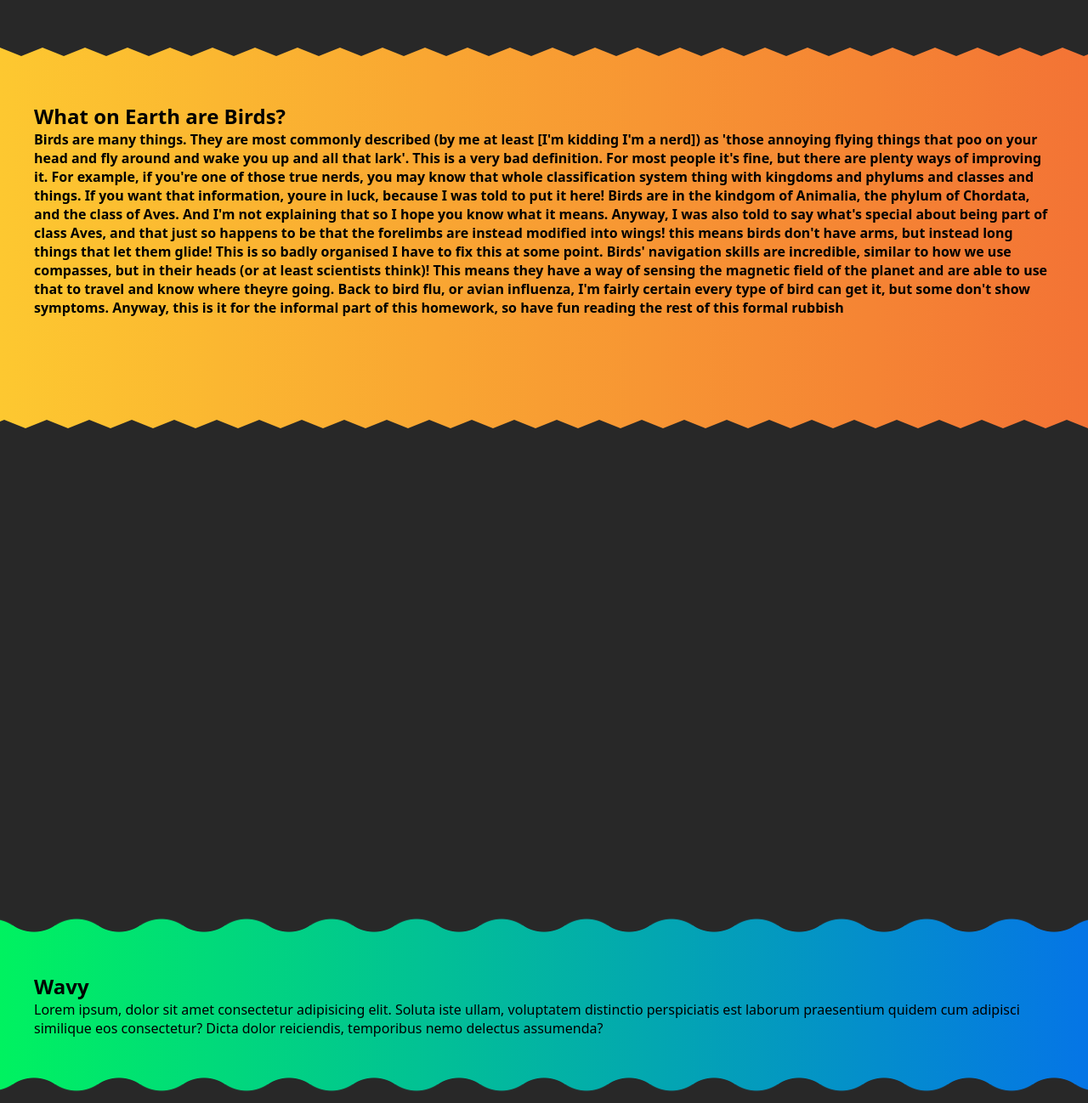
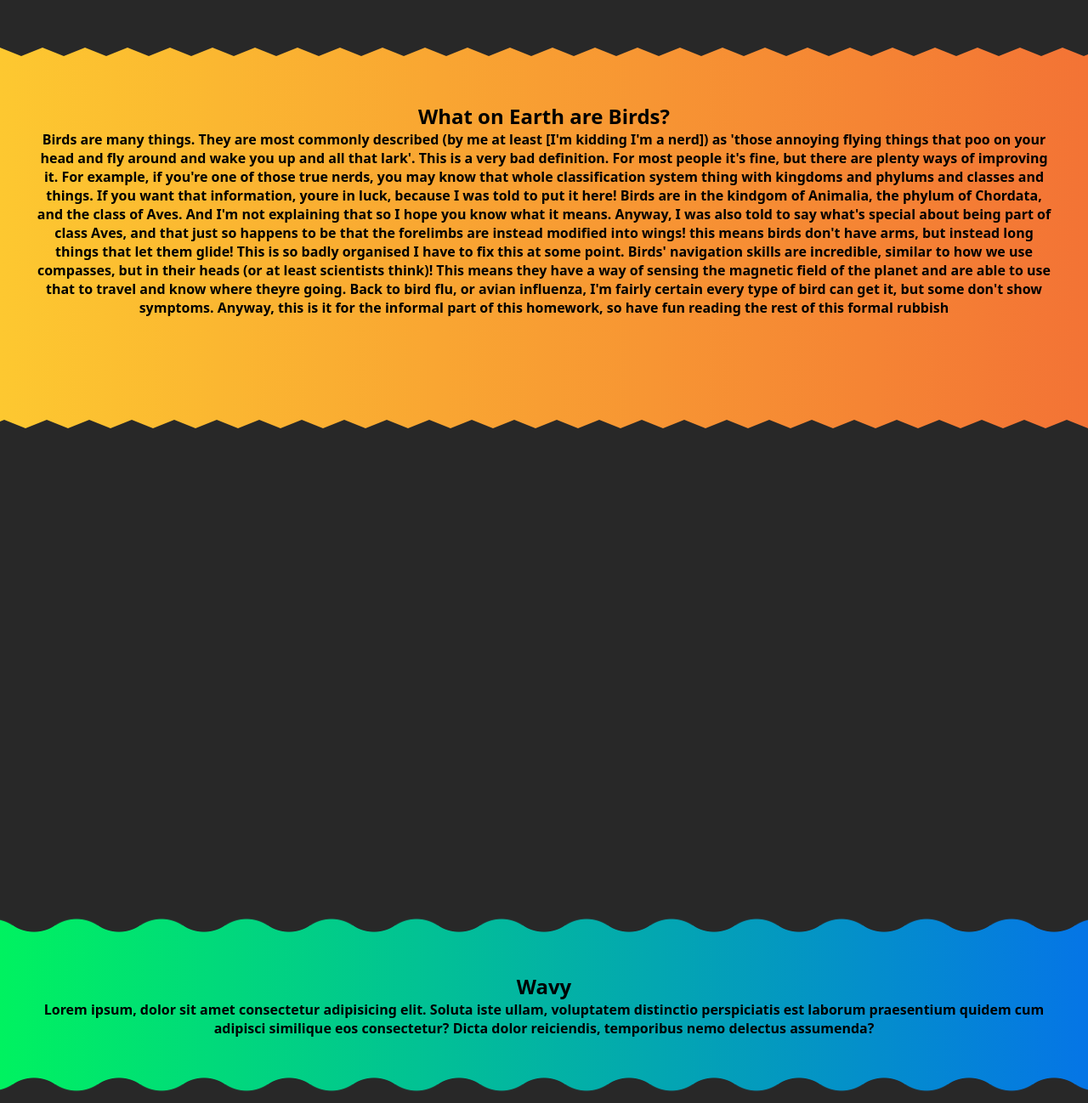
Before and after one commit to FutureShock314/Sci-HW-Bird-Flu, a plain HTML site: page index.html in a window 1280 px wide. Shown: the part 840-2138 px from the top of the page at 85% size. Drawn offline with Linux system fonts and the light colour scheme.

Commit message:
hkgfjytfyg

```diff
--- a/index.html
+++ b/index.html
@@ -52,10 +52,10 @@
             </g>
         </svg>
 
-        <section class="spikes gap">
+        <section class="spikes">
             <div class="wrapper">
                 <h2 class="section-title">What on Earth are Birds?</h2>
-                <p class="birds-text">
+                <p class="section-text">
                     Birds are many things. They are most commonly described (by
                     me at least [I'm kidding I'm a nerd]) as 'those annoying
                     flying things that poo on your head and fly around and wake
@@ -88,10 +88,10 @@
 
         <section class="empty"></section>
 
-        <section class="wavy gap">
+        <section class="wavy">
             <div class="wrapper">
                 <h2 class="section-title">Wavy</h2>
-                <p>
+                <p class="section-text">
                     Lorem ipsum, dolor sit amet consectetur adipisicing elit.
                     Soluta iste ullam, voluptatem distinctio perspiciatis est
                     laborum praesentium quidem cum adipisci similique eos
--- a/style.css
+++ b/style.css
@@ -133,6 +133,13 @@ section {
 section.empty {
     height: 50%;
 }
+.section-text {
+    font-weight: bold;
+}
+.section-title,
+.section-text {
+    text-align: center;
+}
 
 /*  * Spikes and animation */
 
@@ -178,11 +185,7 @@ section.empty {
     transform: rotate(0.5turn);
 }
 
-/* * Spike area text formatting */
-
-.birds-text {
-    font-weight: bold;
-}
+/* * Wavy */
 
 .wavy {
     /* mask created with https://css-generators.com/wavy-shapes */
```
